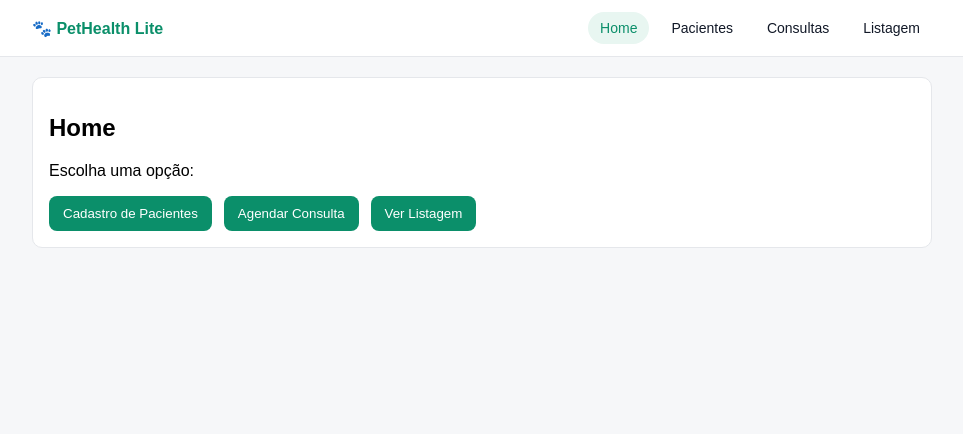
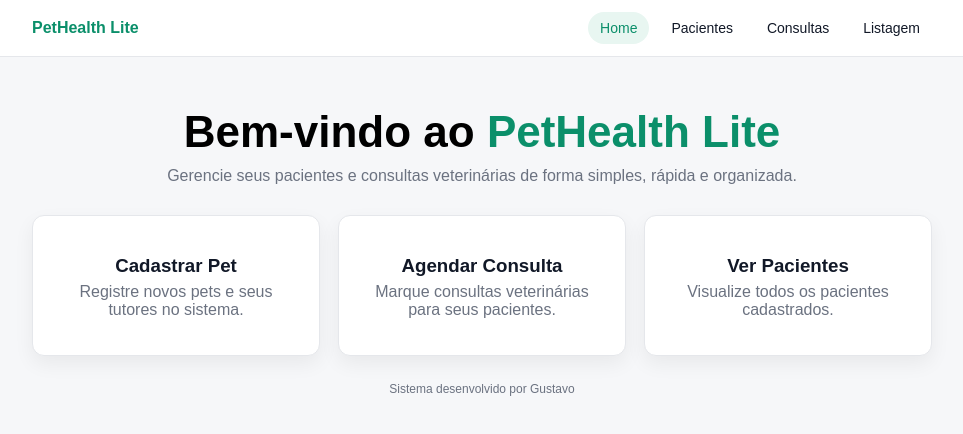
Before and after one commit to gustavobarcelos18/Pet-Health, a React (Vite) app: page / in a window 1280 px wide. Shown: the top 434 px of the page, without its empty margins (158-1121 px from the left). Built offline with nearby package versions, Linux system fonts and the light colour scheme.

Commit message:
Cria tela inicial com atalhos em cards de navegação, fecha #13

```diff
--- a/src/componentes/BarraTopo.tsx
+++ b/src/componentes/BarraTopo.tsx
@@ -33,7 +33,7 @@ export default function BarraTopo() {
         }}
       >
         <div style={{ fontWeight: 700, color: "#0b8f6a" }}>
-          🐾 PetHealth Lite
+           PetHealth Lite
         </div>
 
         <div style={{ display: "flex", gap: "10px" }}>
--- a/src/index.css
+++ b/src/index.css
@@ -58,3 +58,8 @@ a {
   text-decoration: none;
   color: #111827;
 }
+@media (max-width: 900px) {
+  .conteudo {
+    padding: 16px;
+  }
+}
--- a/src/paginas/PaginaHome.tsx
+++ b/src/paginas/PaginaHome.tsx
@@ -4,22 +4,81 @@ import { Link } from "react-router-dom";
 
 export default function PaginaHome() {
   return (
-    <div className="caixa">
-      <h2>Home</h2>
-      <p>Escolha uma opção:</p>
+    <div style={{ textAlign: "center" }}>
+      <h1 style={{ fontSize: "44px", marginTop: "30px", marginBottom: "10px" }}>
+        Bem-vindo ao <span style={{ color: "#0b8f6a" }}>PetHealth Lite</span>
+      </h1>
 
-      <div style={{ display: "flex", gap: "12px", flexWrap: "wrap" }}>
-        <Link to="/pacientes">
-          <button>Cadastro de Pacientes</button>
+      <p style={{ color: "#6b7280", marginTop: "0", marginBottom: "30px" }}>
+        Gerencie seus pacientes e consultas veterinárias de forma simples, rápida e organizada.
+      </p>
+
+      <div
+        style={{
+          display: "grid",
+          gridTemplateColumns: "repeat(3, 1fr)",
+          gap: "18px",
+          maxWidth: "900px",
+          margin: "0 auto",
+        }}
+      >
+        <Link to="/pacientes" style={{ textDecoration: "none", color: "#111827" }}>
+          <div
+            style={{
+              background: "white",
+              border: "1px solid #e5e7eb",
+              borderRadius: "12px",
+              padding: "20px",
+              boxShadow: "0 8px 20px rgba(0,0,0,0.06)",
+            }}
+          >
+            <div style={{ fontSize: "28px" }}></div>
+            <h3 style={{ marginBottom: "6px" }}>Cadastrar Pet</h3>
+            <p style={{ color: "#6b7280", marginTop: "0" }}>
+              Registre novos pets e seus tutores no sistema.
+            </p>
+          </div>
         </Link>
 
-        <Link to="/consultas">
-          <button>Agendar Consulta</button>
+        <Link to="/consultas" style={{ textDecoration: "none", color: "#111827" }}>
+          <div
+            style={{
+              background: "white",
+              border: "1px solid #e5e7eb",
+              borderRadius: "12px",
+              padding: "20px",
+              boxShadow: "0 8px 20px rgba(0,0,0,0.06)",
+            }}
+          >
+            <div style={{ fontSize: "28px" }}></div>
+            <h3 style={{ marginBottom: "6px" }}>Agendar Consulta</h3>
+            <p style={{ color: "#6b7280", marginTop: "0" }}>
+              Marque consultas veterinárias para seus pacientes.
+            </p>
+          </div>
         </Link>
 
-        <Link to="/listagem">
-          <button>Ver Listagem</button>
+        <Link to="/listagem" style={{ textDecoration: "none", color: "#111827" }}>
+          <div
+            style={{
+              background: "white",
+              border: "1px solid #e5e7eb",
+              borderRadius: "12px",
+              padding: "20px",
+              boxShadow: "0 8px 20px rgba(0,0,0,0.06)",
+            }}
+          >
+            <div style={{ fontSize: "28px" }}></div>
+            <h3 style={{ marginBottom: "6px" }}>Ver Pacientes</h3>
+            <p style={{ color: "#6b7280", marginTop: "0" }}>
+              Visualize todos os pacientes cadastrados.
+            </p>
+          </div>
         </Link>
+      </div>
+
+      <div style={{ marginTop: "26px", fontSize: "12px", color: "#6b7280" }}>
+        Sistema desenvolvido por Gustavo
       </div>
     </div>
   );
```
